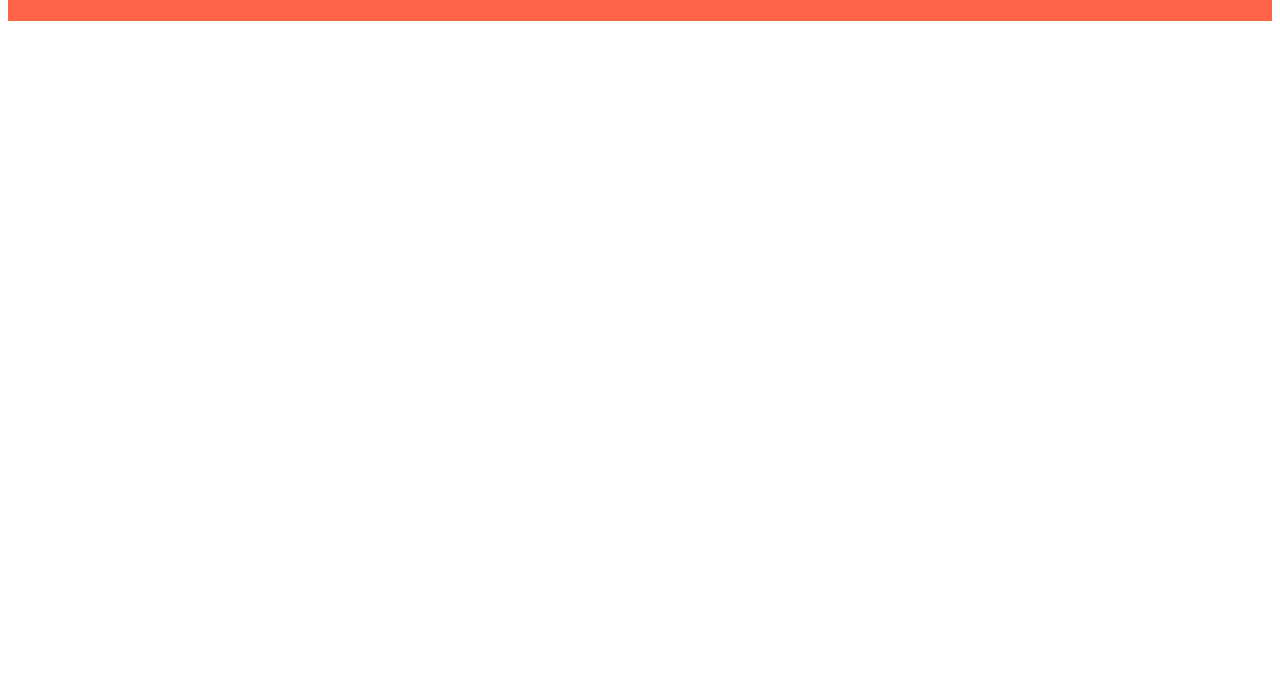
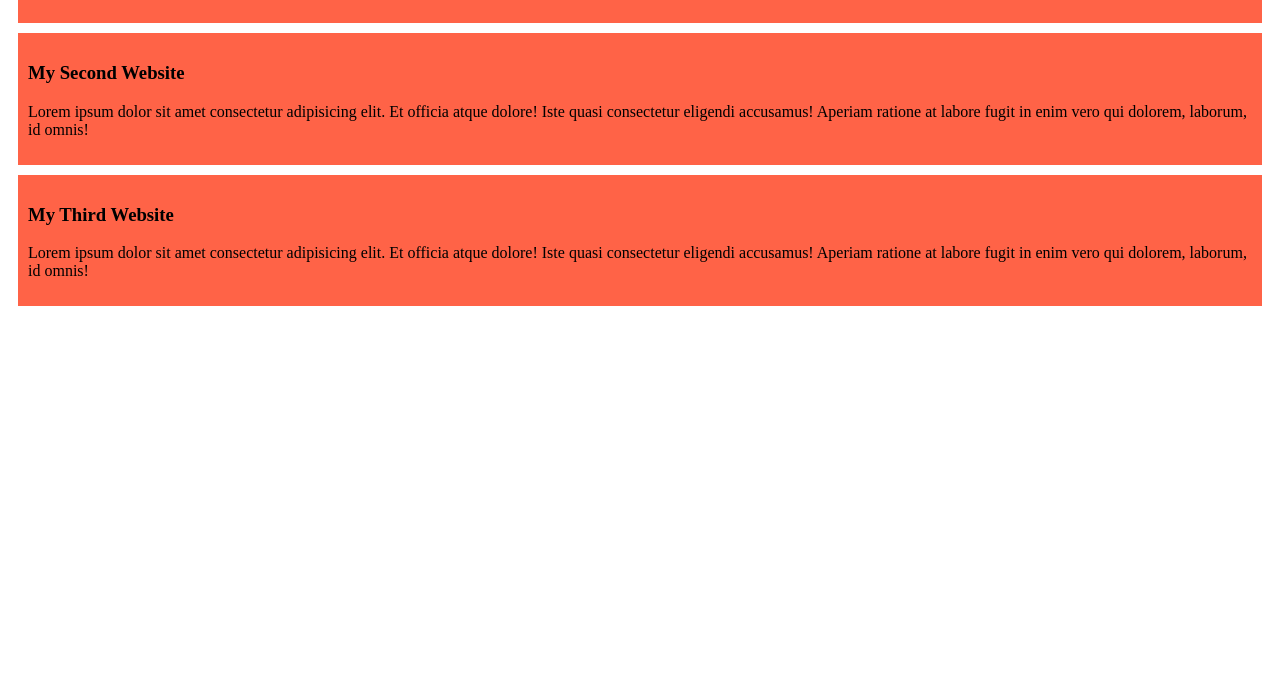
Before and after one commit to arbarua/my-simple-website, a plain HTML site: page index.html in a window 1280 px wide. Shown: the part 118-800 px from the top of the page. Drawn offline with Linux system fonts and the light colour scheme.

Commit message:
added the second and third blog

```diff
--- a/index.html
+++ b/index.html
@@ -11,5 +11,13 @@
         <h3>My First Website</h3>
         <p>Lorem ipsum dolor sit amet consectetur adipisicing elit. Et officia atque dolore! Iste quasi consectetur eligendi accusamus! Aperiam ratione at labore fugit in enim vero qui dolorem, laborum, id omnis!</p>
     </div>
+    <div>
+        <h3>My Second Website</h3>
+        <p>Lorem ipsum dolor sit amet consectetur adipisicing elit. Et officia atque dolore! Iste quasi consectetur eligendi accusamus! Aperiam ratione at labore fugit in enim vero qui dolorem, laborum, id omnis!</p>
+    </div>
+    <div>
+        <h3>My Third Website</h3>
+        <p>Lorem ipsum dolor sit amet consectetur adipisicing elit. Et officia atque dolore! Iste quasi consectetur eligendi accusamus! Aperiam ratione at labore fugit in enim vero qui dolorem, laborum, id omnis!</p>
+    </div>
 </body>
 </html>
--- a/styles/blog.css
+++ b/styles/blog.css
@@ -1,4 +1,5 @@
 div{
     background-color: tomato;
     padding: 10px;
+    margin: 10px;
 }
```
